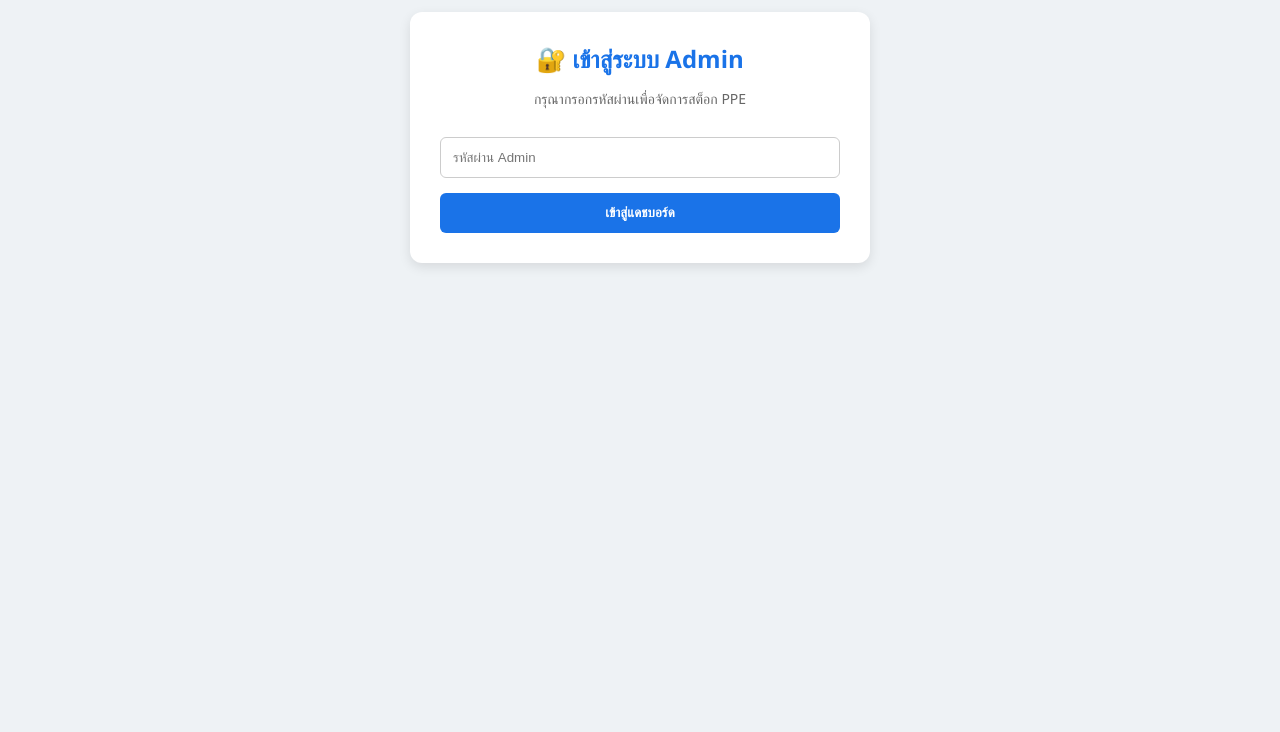
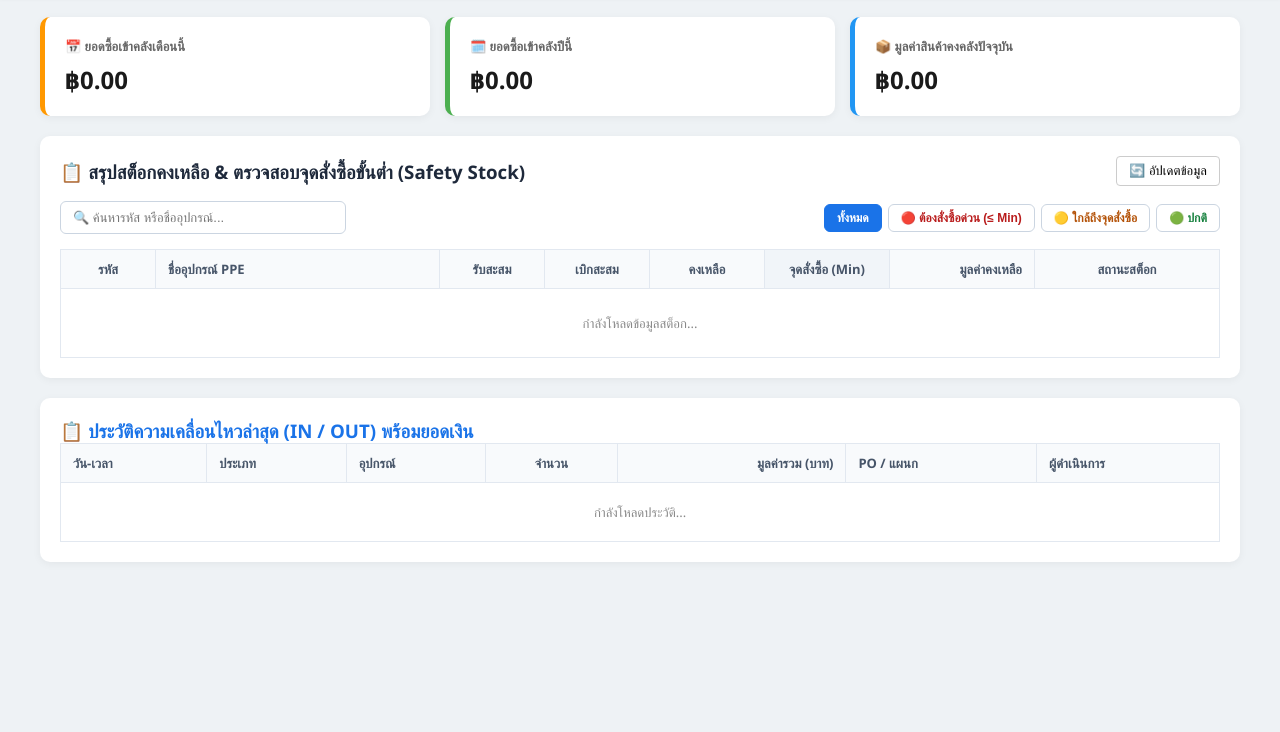
Before and after one commit to PPEStockControl-TTT/PPE-Stock-Control---TTT, a plain HTML site: page admin/index.html in a window 1280 px wide. Shown: the part 68-800 px from the top of the page. Drawn offline with Linux system fonts and the light colour scheme; no server answers.

Commit message:
Update index.html

```diff
--- a/admin/index.html
+++ b/admin/index.html
@@ -8,18 +8,14 @@
     body { font-family: 'Segoe UI', Tahoma, Geneva, Verdana, sans-serif; margin: 0; background: #eef2f5; color: #333; }
     header { background: white; padding: 15px 25px; box-shadow: 0 2px 4px rgba(0,0,0,0.06); display: flex; justify-content: space-between; align-items: center; }
     h2, h3 { margin: 0; color: #1a73e8; }
-    .container { max-width: 1100px; margin: 20px auto; padding: 0 15px; }
+    .container { max-width: 1200px; margin: 20px auto; padding: 0 15px; }
     .card { background: white; padding: 20px; border-radius: 10px; box-shadow: 0 2px 8px rgba(0,0,0,0.05); margin-bottom: 20px; }
-
-    .login-box { max-width: 400px; margin: 80px auto; background: white; padding: 30px; border-radius: 12px; box-shadow: 0 4px 12px rgba(0,0,0,0.1); text-align: center; }
-    .login-box input { width: 100%; padding: 12px; margin: 15px 0; border: 1px solid #ccc; border-radius: 6px; box-sizing: border-box; }
-    .btn-login { width: 100%; padding: 12px; background: #1a73e8; color: white; border: none; border-radius: 6px; font-weight: bold; cursor: pointer; }
 
     .nav-actions { display: flex; gap: 10px; }
     .btn-action { padding: 8px 14px; background: #007bff; color: white; border-radius: 6px; text-decoration: none; font-size: 14px; font-weight: bold; }
     .btn-action.green { background: #28a745; }
+    .btn-action:hover { opacity: 0.9; }
 
-    /* การ์ดสถิติเงิน 3 ใบ */
     .stat-cards-grid { display: grid; grid-template-columns: repeat(auto-fit, minmax(220px, 1fr)); gap: 15px; margin-bottom: 20px; }
     .stat-box { background: white; padding: 20px; border-radius: 10px; box-shadow: 0 2px 8px rgba(0,0,0,0.05); border-left: 5px solid #007bff; }
     .stat-box.month { border-left-color: #ff9800; }
@@ -28,36 +24,28 @@
     .stat-title { font-size: 13px; color: #666; font-weight: 600; }
     .stat-value { font-size: 24px; font-weight: bold; margin-top: 8px; color: #1a1a1a; }
 
-    .stock-grid { display: grid; grid-template-columns: repeat(auto-fill, minmax(240px, 1fr)); gap: 15px; margin-top: 15px; }
-    .stock-card { background: #fff; border: 1px solid #e0e6ed; border-radius: 8px; padding: 15px; display: flex; flex-direction: column; justify-content: space-between; }
-    .stock-card.low-stock { border-left: 5px solid #dc3545; background: #fff8f8; }
-    .stock-card.normal-stock { border-left: 5px solid #28a745; }
-    .stock-title { font-weight: 600; font-size: 14px; margin-bottom: 8px; line-height: 1.4; }
-    .stock-metrics { display: flex; justify-content: space-between; align-items: flex-end; margin-top: 10px; }
-    .stock-num { font-size: 26px; font-weight: bold; }
-    .stock-num.danger { color: #dc3545; }
-    .stock-num.safe { color: #28a745; }
-    .stock-sub { font-size: 11px; color: #666; }
-    .stock-price { font-size: 12px; font-weight: bold; color: #2b7de9; margin-top: 6px; }
+    .table-toolbar { display: flex; justify-content: space-between; align-items: center; flex-wrap: wrap; gap: 10px; margin-top: 15px; margin-bottom: 15px; }
+    .search-input { padding: 8px 12px; border: 1px solid #cbd5e1; border-radius: 6px; width: 260px; font-size: 13px; }
+    .filter-btn-group { display: flex; gap: 6px; }
+    .filter-btn { padding: 6px 12px; border: 1px solid #cbd5e1; background: white; border-radius: 6px; cursor: pointer; font-size: 12px; font-weight: 600; }
+    .filter-btn.active { background: #1a73e8; color: white; border-color: #1a73e8; }
 
-    table { width: 100%; border-collapse: collapse; margin-top: 15px; font-size: 13px; }
-    th, td { border: 1px solid #e2e8f0; padding: 9px; text-align: left; }
-    th { background: #f8fafc; color: #475569; }
+    table { width: 100%; border-collapse: collapse; font-size: 13px; }
+    th, td { border: 1px solid #e2e8f0; padding: 10px 12px; text-align: left; }
+    th { background: #f8fafc; color: #475569; font-weight: bold; }
+    tr:hover { background-color: #f8fafc; }
+
+    .status-badge { padding: 4px 8px; border-radius: 20px; font-size: 11px; font-weight: bold; display: inline-block; white-space: nowrap; }
+    .status-danger { background: #fee2e2; color: #b91c1c; border: 1px solid #f87171; }
+    .status-warning { background: #fef3c7; color: #b45309; border: 1px solid #fcd34d; }
+    .status-safe { background: #dcfce7; color: #15803d; border: 1px solid #86efac; }
+
     .badge-in { background: #d4edda; color: #155724; padding: 2px 6px; border-radius: 4px; font-weight: bold; font-size: 11px; }
     .badge-out { background: #f8d7da; color: #721c24; padding: 2px 6px; border-radius: 4px; font-weight: bold; font-size: 11px; }
   </style>
 </head>
 <body>
 
-  <div class="login-box" id="loginScreen">
-    <h2>🔐 เข้าสู่ระบบ Admin</h2>
-    <p style="color: #666; font-size: 14px;">กรุณากรอกรหัสผ่านเพื่อจัดการสต็อก PPE</p>
-    <input type="password" id="adminPass" placeholder="รหัสผ่าน Admin">
-    <button class="btn-login" onclick="verifyAdmin()">เข้าสู่แดชบอร์ด</button>
-    <div id="loginErr" style="color:red; margin-top: 10px; display:none; font-size: 13px;">รหัสผ่านไม่ถูกต้อง</div>
-  </div>
-
-  <div id="dashboardScreen" style="display: none;">
   <header>
     <h2>📊 PPE Stock Control (Admin Dashboard)</h2>
     <div class="nav-actions">
@@ -67,7 +55,6 @@
   </header>
 
   <div class="container">
-      <!-- สรุปงบค่าใช้จ่ายรับเข้า 3 กล่อง -->
     <div class="stat-cards-grid">
       <div class="stat-box month">
         <div class="stat-title">📅 ยอดซื้อเข้าคลังเดือนนี้</div>
@@ -83,18 +70,44 @@
       </div>
     </div>
 
-      <!-- รายการสต็อกคงเหลือ -->
     <div class="card">
       <div style="display: flex; justify-content: space-between; align-items: center;">
-          <h3>📦 สรุปยอดคงเหลือรายชิ้น & มูลค่าในสต็อก</h3>
-          <button onclick="loadDashboardData()" style="padding: 6px 12px; border: 1px solid #ccc; background: white; border-radius: 4px; cursor: pointer;">🔄 รีเฟรชข้อมูล</button>
+        <h3 style="color: #1e293b;">📋 สรุปสต็อกคงเหลือ & ตรวจสอบจุดสั่งซื้อขั้นต่ำ (Safety Stock)</h3>
+        <button onclick="loadDashboardData()" style="padding: 6px 12px; border: 1px solid #ccc; background: white; border-radius: 4px; cursor: pointer; font-size: 13px;">🔄 อัปเดตข้อมูล</button>
       </div>
-        <div class="stock-grid" id="stockGrid">
-          <div style="color: #888; grid-column: 1 / -1; text-align: center; padding: 20px;">กำลังโหลดข้อมูล...</div>
+
+      <div class="table-toolbar">
+        <input type="text" id="searchInput" class="search-input" placeholder="🔍 ค้นหารหัส หรือชื่ออุปกรณ์..." oninput="filterStockTable()">
+
+        <div class="filter-btn-group">
+          <button class="filter-btn active" onclick="setFilter('ALL', this)">ทั้งหมด</button>
+          <button class="filter-btn" onclick="setFilter('DANGER', this)" style="color: #b91c1c;">🔴 ต้องสั่งซื้อด่วน (&le; Min)</button>
+          <button class="filter-btn" onclick="setFilter('WARNING', this)" style="color: #b45309;">🟡 ใกล้ถึงจุดสั่งซื้อ</button>
+          <button class="filter-btn" onclick="setFilter('SAFE', this)" style="color: #15803d;">🟢 ปกติ</button>
         </div>
       </div>
 
-      <!-- ประวัติทั้งหมด -->
+      <div style="overflow-x: auto;">
+        <table>
+          <thead>
+            <tr>
+              <th style="width: 70px; text-align: center;">รหัส</th>
+              <th>ชื่ออุปกรณ์ PPE</th>
+              <th style="width: 80px; text-align: center;">รับสะสม</th>
+              <th style="width: 80px; text-align: center;">เบิกสะสม</th>
+              <th style="width: 90px; text-align: center;">คงเหลือ</th>
+              <th style="width: 100px; text-align: center; background: #f1f5f9;">จุดสั่งซื้อ (Min)</th>
+              <th style="width: 120px; text-align: right;">มูลค่าคงเหลือ</th>
+              <th style="width: 160px; text-align: center;">สถานะสต็อก</th>
+            </tr>
+          </thead>
+          <tbody id="stockTableBody">
+            <tr><td colspan="8" style="text-align: center; color: #888; padding: 25px;">กำลังโหลดข้อมูลสต็อก...</td></tr>
+          </tbody>
+        </table>
+      </div>
+    </div>
+
     <div class="card">
       <h3>📋 ประวัติความเคลื่อนไหวล่าสุด (IN / OUT) พร้อมยอดเงิน</h3>
       <div style="overflow-x: auto;">
@@ -104,41 +117,34 @@
               <th>วัน-เวลา</th>
               <th>ประเภท</th>
               <th>อุปกรณ์</th>
-                <th>จำนวน</th>
-                <th>มูลค่ารวม (บาท)</th>
-                <th>Invoice / แผนก</th>
+              <th style="text-align: center;">จำนวน</th>
+              <th style="text-align: right;">มูลค่ารวม (บาท)</th>
+              <th>PO / แผนก</th>
               <th>ผู้ดำเนินการ</th>
             </tr>
           </thead>
           <tbody id="transTable">
-              <tr><td colspan="7" style="text-align: center; color: #888;">กำลังโหลดประวัติ...</td></tr>
+            <tr><td colspan="7" style="text-align: center; color: #888; padding: 20px;">กำลังโหลดประวัติ...</td></tr>
           </tbody>
         </table>
       </div>
     </div>
   </div>
-  </div>
 
   <script>
-    const ADMIN_PASSWORD = "1234";
     const API_URL = "https://script.google.com/macros/s/AKfycbxeUehBV0tc7MkAPDkgnJhH4RbrjToyV425SkhRvRAP7BL51e1pdYdYWmbY1sSznaJb/exec";
+    let allStockData = [];
+    let currentFilter = 'ALL';
 
-    function verifyAdmin() {
-      if (document.getElementById('adminPass').value === ADMIN_PASSWORD) {
-        document.getElementById('loginScreen').style.display = 'none';
-        document.getElementById('dashboardScreen').style.display = 'block';
+    window.onload = function() {
       loadDashboardData();
-      } else {
-        document.getElementById('loginErr').style.display = 'block';
-      }
-    }
+    };
 
     function formatMoney(amount) {
       return Number(amount || 0).toLocaleString('th-TH', { minimumFractionDigits: 2, maximumFractionDigits: 2 });
     }
 
     function loadDashboardData() {
-      // 1. ดึงสถิติยอดเงินและการคงเหลือ
       fetch(`${API_URL}?action=getAdminDashboardStats`)
         .then(res => res.json())
         .then(res => {
@@ -146,11 +152,12 @@
             document.getElementById('valThisMonth').innerText = `฿${formatMoney(res.thisMonthCost)}`;
             document.getElementById('valThisYear').innerText = `฿${formatMoney(res.thisYearCost)}`;
             document.getElementById('valCurrentStock').innerText = `฿${formatMoney(res.grandStockValue)}`;
-            renderStockCards(res.stockList);
+
+            allStockData = res.stockList || [];
+            filterStockTable();
           }
         });
 
-      // 2. ดึงประวัติธุรกรรม
       fetch(`${API_URL}?action=getAllTransactions`)
         .then(res => res.json())
         .then(res => {
@@ -158,37 +165,67 @@
         });
     }
 
-    function renderStockCards(stocks) {
-      const grid = document.getElementById('stockGrid');
-      grid.innerHTML = '';
+    function setFilter(filterType, btn) {
+      currentFilter = filterType;
+      document.querySelectorAll('.filter-btn').forEach(b => b.classList.remove('active'));
+      btn.classList.add('active');
+      filterStockTable();
+    }
 
-      if (stocks.length === 0) {
-        grid.innerHTML = '<div style="color: #888; text-align: center; grid-column: 1 / -1;">ไม่มีข้อมูลสต็อก</div>';
+    function filterStockTable() {
+      const keyword = document.getElementById('searchInput').value.toLowerCase().trim();
+      const tbody = document.getElementById('stockTableBody');
+      tbody.innerHTML = '';
+
+      if (!allStockData || allStockData.length === 0) {
+        tbody.innerHTML = '<tr><td colspan="8" style="text-align: center; color: #888; padding: 20px;">ไม่มีข้อมูลสต็อกในระบบ</td></tr>';
         return;
       }
 
-      stocks.forEach(item => {
-        const isLow = item.balance <= 5;
-        const card = document.createElement('div');
-        card.className = `stock-card ${isLow ? 'low-stock' : 'normal-stock'}`;
-        card.innerHTML = `
-          <div>
-            <span style="font-size: 11px; color: #888;">รหัส: ${item.id}</span>
-            <div class="stock-title">${item.name}</div>
-            <div class="stock-price">มูลค่าคงเหลือ: ฿${formatMoney(item.totalValue)}</div>
-          </div>
-          <div class="stock-metrics">
-            <div>
-              <div class="stock-sub">รับเข้าสะสม: +${item.inQty}</div>
-              <div class="stock-sub">เบิกสะสม: -${item.outQty}</div>
-            </div>
-            <div style="text-align: right;">
-              <span class="stock-num ${isLow ? 'danger' : 'safe'}">${item.balance}</span>
-              ${isLow ? '<div style="color: #dc3545; font-size: 11px; font-weight: bold;">⚠️ ของใกล้หมด</div>' : ''}
-            </div>
-          </div>
+      const filtered = allStockData.filter(item => {
+        const matchKeyword = item.id.toLowerCase().includes(keyword) || item.name.toLowerCase().includes(keyword);
+
+        const bal = Number(item.balance) || 0;
+        const min = Number(item.minStock) || 10;
+
+        let matchFilter = true;
+        if (currentFilter === 'DANGER') matchFilter = bal <= min;
+        else if (currentFilter === 'WARNING') matchFilter = bal > min && bal <= (min * 1.5);
+        else if (currentFilter === 'SAFE') matchFilter = bal > (min * 1.5);
+
+        return matchKeyword && matchFilter;
+      });
+
+      if (filtered.length === 0) {
+        tbody.innerHTML = '<tr><td colspan="8" style="text-align: center; color: #888; padding: 20px;">ไม่พบรายการที่ตรงกับเงื่อนไข</td></tr>';
+        return;
+      }
+
+      filtered.forEach(item => {
+        const bal = Number(item.balance) || 0;
+        const min = Number(item.minStock) || 10;
+        let badgeHtml = '';
+
+        if (bal <= min) {
+          badgeHtml = `<span class="status-badge status-danger">🔴 ต่ำกว่าเกณฑ์ (สั่งด่วน)</span>`;
+        } else if (bal <= (min * 1.5)) {
+          badgeHtml = `<span class="status-badge status-warning">🟡 ใกล้ถึงจุดสั่งซื้อ</span>`;
+        } else {
+          badgeHtml = `<span class="status-badge status-safe">🟢 สต็อกปกติ</span>`;
+        }
+
+        const tr = document.createElement('tr');
+        tr.innerHTML = `
+          <td style="text-align: center; color: #64748b; font-weight: 600;">${item.id}</td>
+          <td><b>${item.name}</b></td>
+          <td style="text-align: center; color: #16a34a;">+${item.inQty}</td>
+          <td style="text-align: center; color: #dc2626;">-${item.outQty}</td>
+          <td style="text-align: center; font-size: 15px; font-weight: bold; color: ${bal <= min ? '#dc2626' : (bal <= min * 1.5 ? '#d97706' : '#16a34a')};">${bal}</td>
+          <td style="text-align: center; font-weight: bold; color: #475569; background: #f8fafc;">${min}</td>
+          <td style="text-align: right; font-weight: bold; color: #2563eb;">฿${formatMoney(item.totalValue)}</td>
+          <td style="text-align: center;">${badgeHtml}</td>
         `;
-        grid.appendChild(card);
+        tbody.appendChild(tr);
       });
     }
 
@@ -196,8 +233,8 @@
       const tbody = document.getElementById('transTable');
       tbody.innerHTML = '';
 
-      if (list.length === 0) {
-        tbody.innerHTML = '<tr><td colspan="7" style="text-align: center; color: #888;">ยังไม่มีประวัติรายการ</td></tr>';
+      if (!list || list.length === 0) {
+        tbody.innerHTML = '<tr><td colspan="7" style="text-align: center; color: #888; padding: 20px;">ยังไม่มีประวัติรายการ</td></tr>';
         return;
       }
 
@@ -208,8 +245,8 @@
           <td>${row.date}</td>
           <td><span class="${isIn ? 'badge-in' : 'badge-out'}">${isIn ? '📥 รับเข้า' : '📤 เบิกออก'}</span></td>
           <td><b>${row.item}</b></td>
-          <td style="font-weight: bold; color: ${isIn ? '#28a745' : '#dc3545'};">${isIn ? '+' : '-'}${row.qty}</td>
-          <td style="font-weight: bold; color: #0d47a1;">฿${formatMoney(row.totalPrice)}</td>
+          <td style="font-weight: bold; text-align: center; color: ${isIn ? '#16a34a' : '#dc2626'};">${isIn ? '+' : '-'}${row.qty}</td>
+          <td style="font-weight: bold; text-align: right; color: #0d47a1;">฿${formatMoney(row.totalPrice)}</td>
           <td>${row.info}</td>
           <td>${row.actor}</td>
         `;
```
Lines whose indentation alone changed are shown as unchanged.
